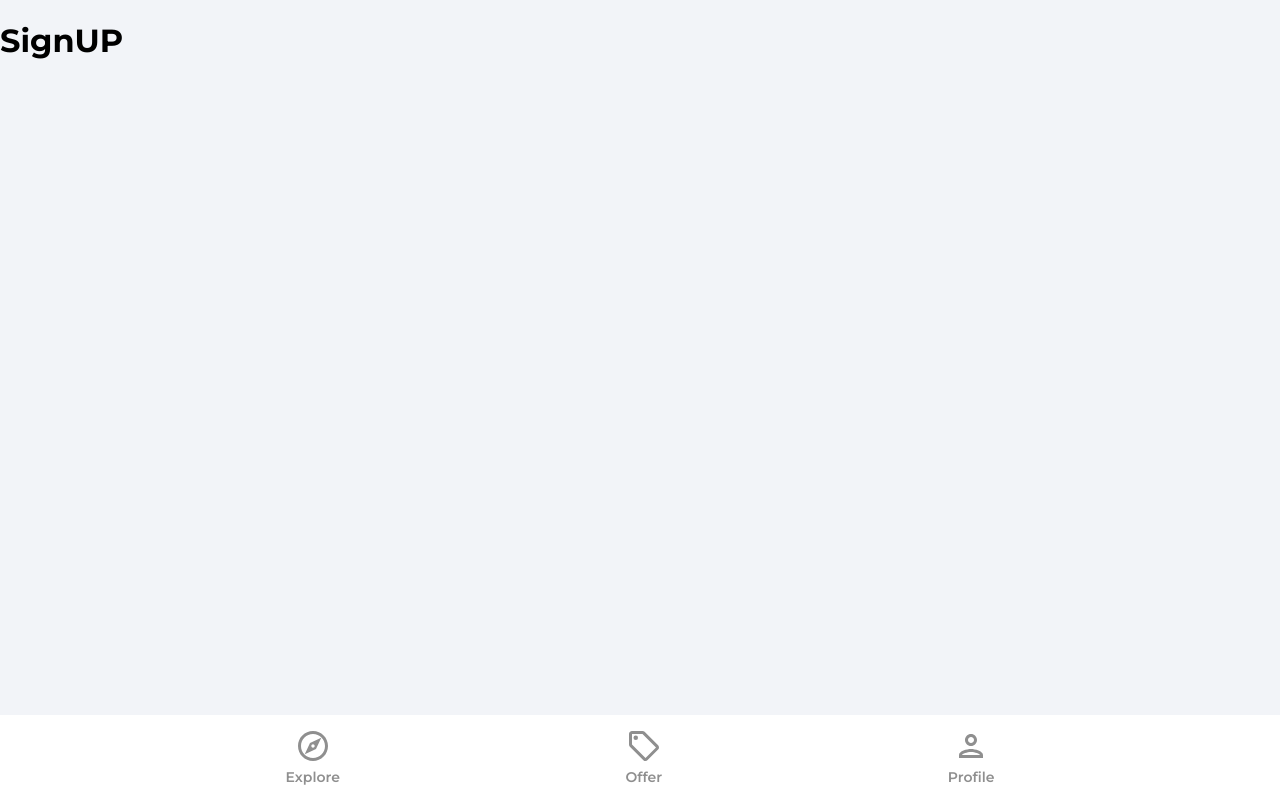
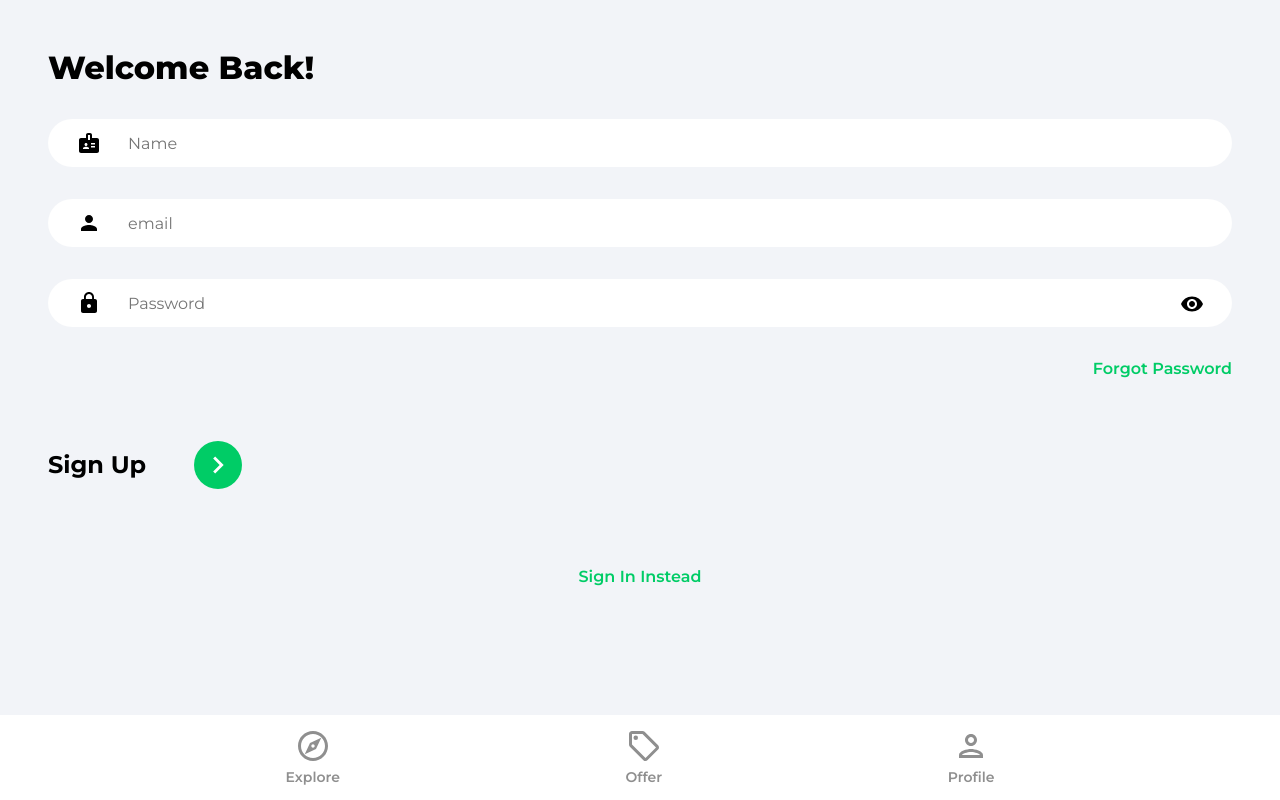
Before and after one commit to AllanRichardson304/house-marketplace, a React (Create React App) app: page /signup in a window 1280 px wide. Built offline with nearby package versions, Linux system fonts and the light colour scheme.

Commit message:
SignIn & SignUP Added

```diff
--- a/src/pages/SignIn.jsx
+++ b/src/pages/SignIn.jsx
@@ -1,7 +1,45 @@
+import { useState } from "react"
+import { Link, useNavigate } from "react-router-dom"
+import { ReactComponent as ArrowRightIcon } from '../assets/svg/keyboardArrowRightIcon.svg'
+import visibilityIcon from '../assets/svg/visibilityIcon.svg'
 export default function SignIn() {
+  const [showPassword ,  setShowPassword] = useState(false)
+  const [formData , setFormData] = useState({
+    email:'',
+    password:''
+  })
+  const {email,password} = formData;
+  const navigate= useNavigate()
+  const onChange = ((e)=>{
+    setFormData((prevState)=>({
+       ...prevState,
+       [e.target.id]:e.target.value
+     }))
+  })
   return (
     <div>
-      <h1>Sign In</h1>
+    <div className="pageContainer">
+      <header>
+        <p className="pageHeader">
+          Welcome Back!
+        </p>
+      </header>
+        <form>
+          <input type="email" className="emailInput" placeholder="email" id="email" value={email} onChange={onChange} />
+          <div className="passwordInputDiv">
+            <input type={showPassword ? 'text' : 'password'} className="passwordInput" placeholder="Password" id="password" value={password} onChange={onChange} />
+         <img src={visibilityIcon} alt="show-password" className="showPassword" onClick={()=> setShowPassword((prevState)=> !prevState)} />
+          </div>
+          <Link to='/forgotpassword' className="forgotPasswordLink">Forgot Password</Link>
+          <div className="signInBar">
+            <p className="signInText">
+              Sign In
+            </p>
+            <button className="signInButton"><ArrowRightIcon fill="#ffffff" width='34px' height='34px' /></button>
+          </div>
+        </form>
+        <Link to='/signup' className="registerLink"> Sign Up</Link>
+    </div>
     </div>
   )
 }
--- a/src/pages/SignUp.jsx
+++ b/src/pages/SignUp.jsx
@@ -1,7 +1,63 @@
+import { useState } from "react"
+import { Link, useNavigate } from "react-router-dom"
+import { ReactComponent as ArrowRightIcon } from '../assets/svg/keyboardArrowRightIcon.svg'
+import visibilityIcon from '../assets/svg/visibilityIcon.svg'
+import {getAuth,createUserWithEmailAndPassword, updateProfile} from 'firebase/auth'
+import {db} from '../firebase.config'
 export default function SignUp() {
+  const [showPassword ,  setShowPassword] = useState(false)
+  const [formData , setFormData] = useState({
+    name:'',
+    email:'',
+    password:''
+  })
+  const {name,email,password} = formData;
+  const navigate= useNavigate()
+  const onChange = ((e)=>{
+    setFormData((prevState)=>({
+       ...prevState,
+       [e.target.id]:e.target.value
+     }))
+  })
+  const onSubmit = async(e) => {
+    e.preventDefault()
+    try {
+      const auth = getAuth();
+      const userCredential = await createUserWithEmailAndPassword(auth,email,password);
+      const use =userCredential.user;
+      updateProfile(auth.currentUser,{displayName:name})
+      navigate('/')
+    } catch (error) {
+      console.log(error)
+    }
+  }
   return (
     <div>
-      <h1>SignUP</h1>
+    <div className="pageContainer">
+      <header>
+        <p className="pageHeader">
+          Welcome Back!
+        </p>
+      </header>
+        <form onSubmit={onSubmit}>
+        <input type="text" className="nameInput" placeholder="Name" id="name" value={email} onChange={onChange} />
+
+          <input type="email" className="emailInput" placeholder="email" id="email" value={email} onChange={onChange} />
+          <div className="passwordInputDiv">
+            <input type={showPassword ? 'text' : 'password'} className="passwordInput" placeholder="Password" id="password" value={password} onChange={onChange} />
+         <img src={visibilityIcon} alt="show-password" className="showPassword" onClick={()=> setShowPassword((prevState)=> !prevState)} />
+          </div>
+          <Link to='/forgotpassword' className="forgotPasswordLink">Forgot Password</Link>
+          <div className="signUpBar">
+            <p className="signUpText">
+              Sign Up
+            </p>
+            <button className="signUpButton"><ArrowRightIcon fill="#ffffff" width='34px' height='34px' /></button>
+          </div>
+        </form>
+        <Link to='/signin' className="registerLink"> Sign In Instead</Link>
     </div>
+    </div>
+
   )
 }
```
